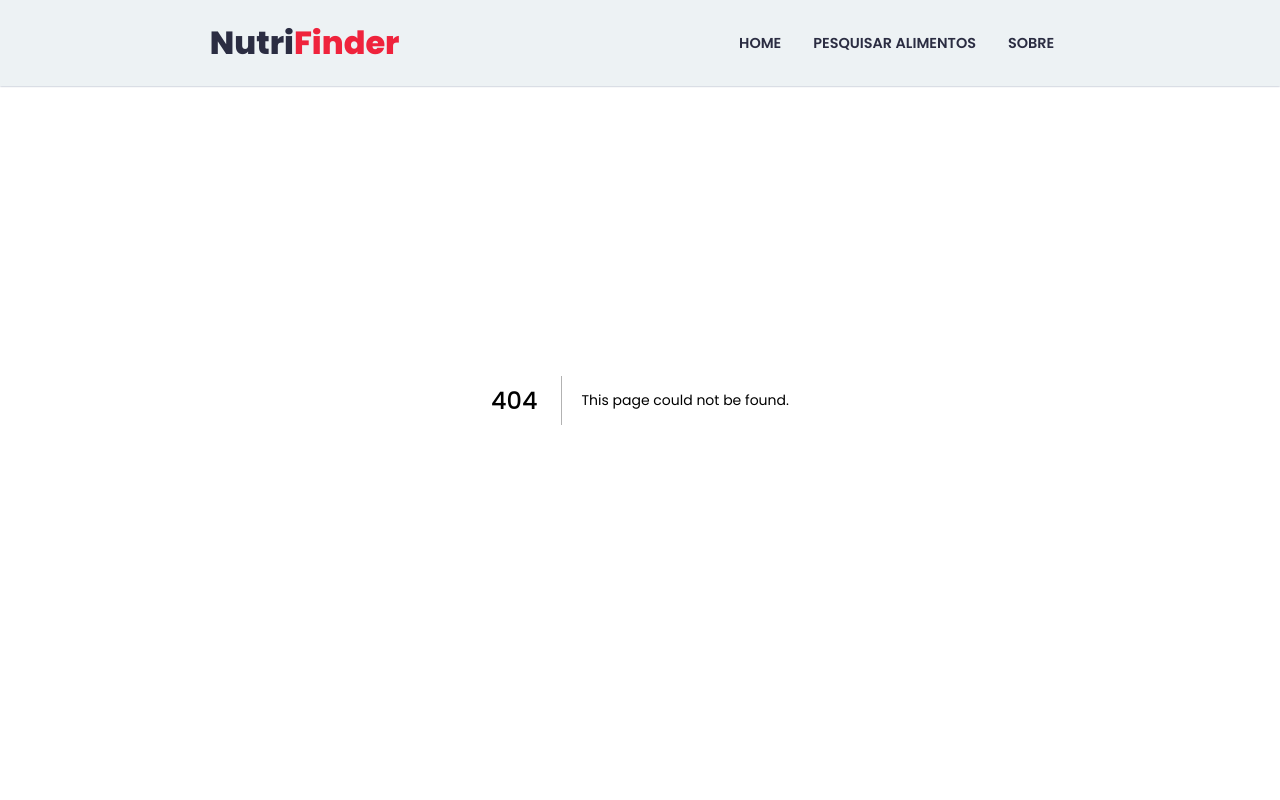
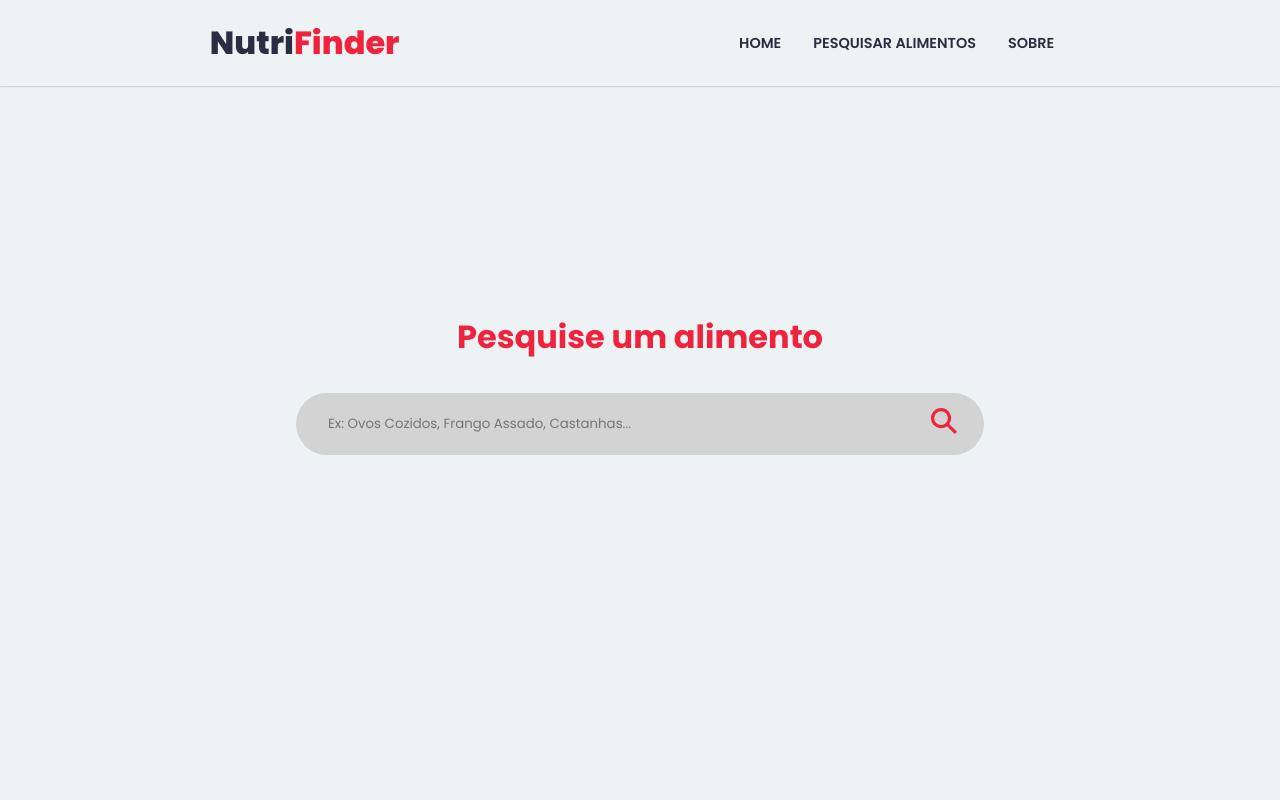
Before and after one commit to victorsz08/foods-app, a Next.js app: page /search in a window 1280 px wide. Before the commit this address had no page. Shown: the top 800 px of the page. Built offline with nearby package versions, Linux system fonts and the light colour scheme.

Commit message:
page search

```diff
--- /dev/null
+++ b/src/app/(pages)/search/page.tsx
@@ -0,0 +1,67 @@
+'use client';
+
+import { Input } from "@/app/components/Input";
+import { useState } from "react";
+import styled from "styled-components";
+import { IoSearchSharp } from "react-icons/io5";
+
+
+
+const StyledSearch = styled.section`
+    height: 100vh;
+    display: grid;
+    justify-content: center;
+    align-items: center;
+
+    .search-container {
+        display: flex;
+        flex-direction: column;
+        align-items: center;
+    }
+
+    .search-container, h1 {
+        font-size: 2rem;
+        color: #ef233c;
+        margin-bottom: 2rem;
+    }
+
+    .search-container .input-container {
+        display: flex;
+        flex-direction: row;
+        align-items: center;
+        justify-content: flex-end;
+    }
+
+    .search-container .input-container button {
+        width: 3rem;
+        height: 3rem;
+        position: absolute;
+        transform: translateX(-1rem);
+        border: none;
+        background-color: #d3d3d3;
+        cursor: pointer;
+    }
+
+    .search-container .input-container button svg {
+        width: 2rem;
+        height: 2rem;
+        color: #ef233c;
+    }
+`
+
+
+export default function Search() {
+    const [search, setSearch] = useState("");
+
+    return (
+        <StyledSearch>
+            <div className="search-container">
+                <h1>Pesquise um alimento</h1>
+                <div className="input-container">
+                    <Input type="text" placeholder="Ex: Ovos Cozidos, Frango Assado, Castanhas..." value={search} onchange={setSearch}/>
+                    <button><IoSearchSharp/></button>
+                </div>
+            </div>
+        </StyledSearch>
+    )
+}
--- /dev/null
+++ b/src/app/components/Input/index.tsx
@@ -0,0 +1,23 @@
+import styled from "styled-components";
+
+
+type IInput = {
+    placeholder: string;
+    value: string;
+    type: string;
+    onchange: (e: string) => void;
+}
+
+const InputStyled = styled.input`
+    width: 43rem;
+    padding: 1.3rem 2rem;
+    border-radius: 4rem;
+    border: none;
+    background-color: #d3d3d3;
+`
+
+export function Input({ placeholder, value, type, onchange } : IInput) {
+    return (
+        <InputStyled type={type} placeholder={placeholder} value={value} onChange={e => onchange(e.target.value)}/>
+    )
+}
--- a/src/app/globals.css
+++ b/src/app/globals.css
@@ -14,4 +14,5 @@ body {
   max-width: 100vw;
   overflow-x: hidden;
   background-color: #edf2f4;
+
 }
```
